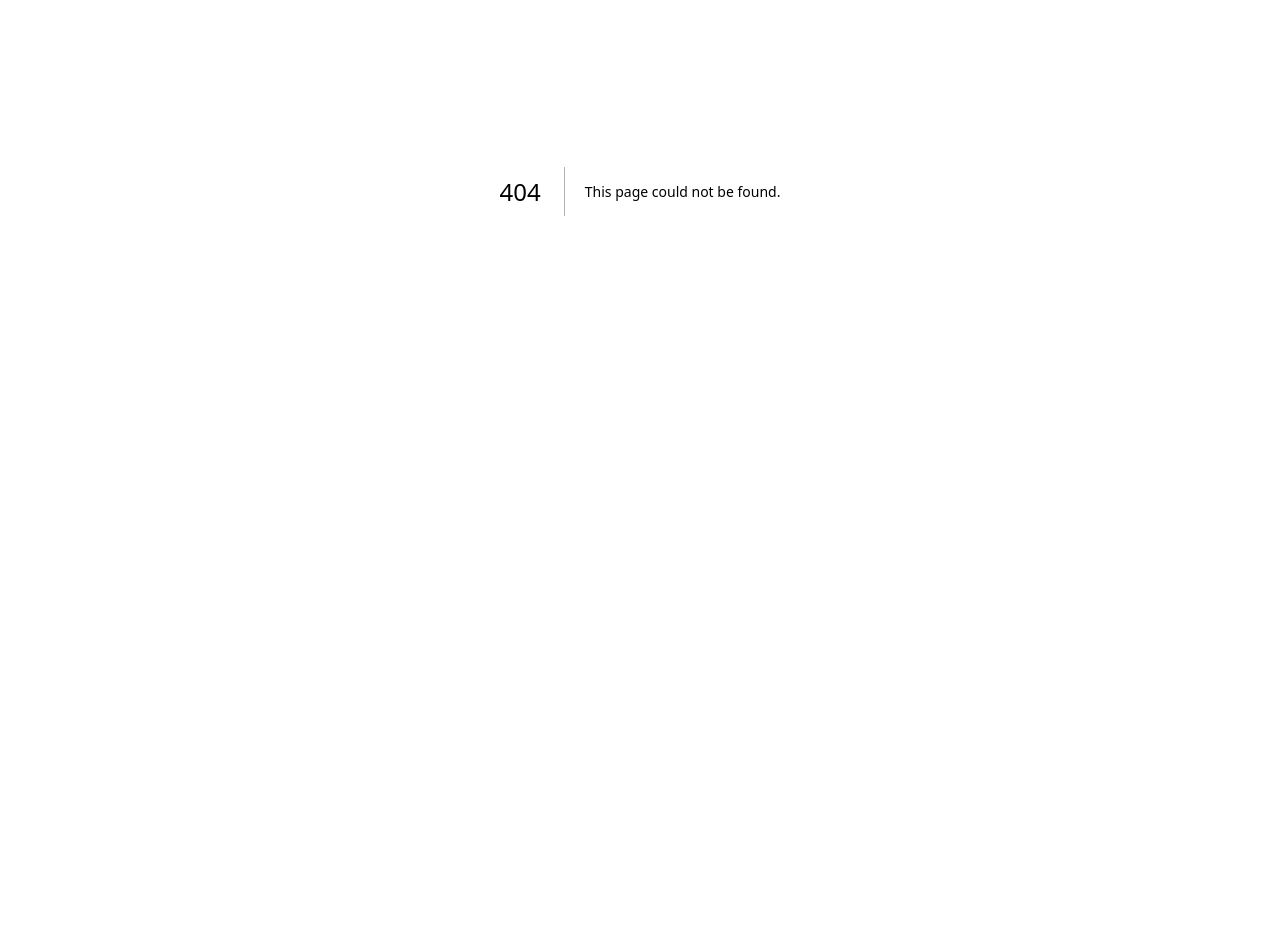
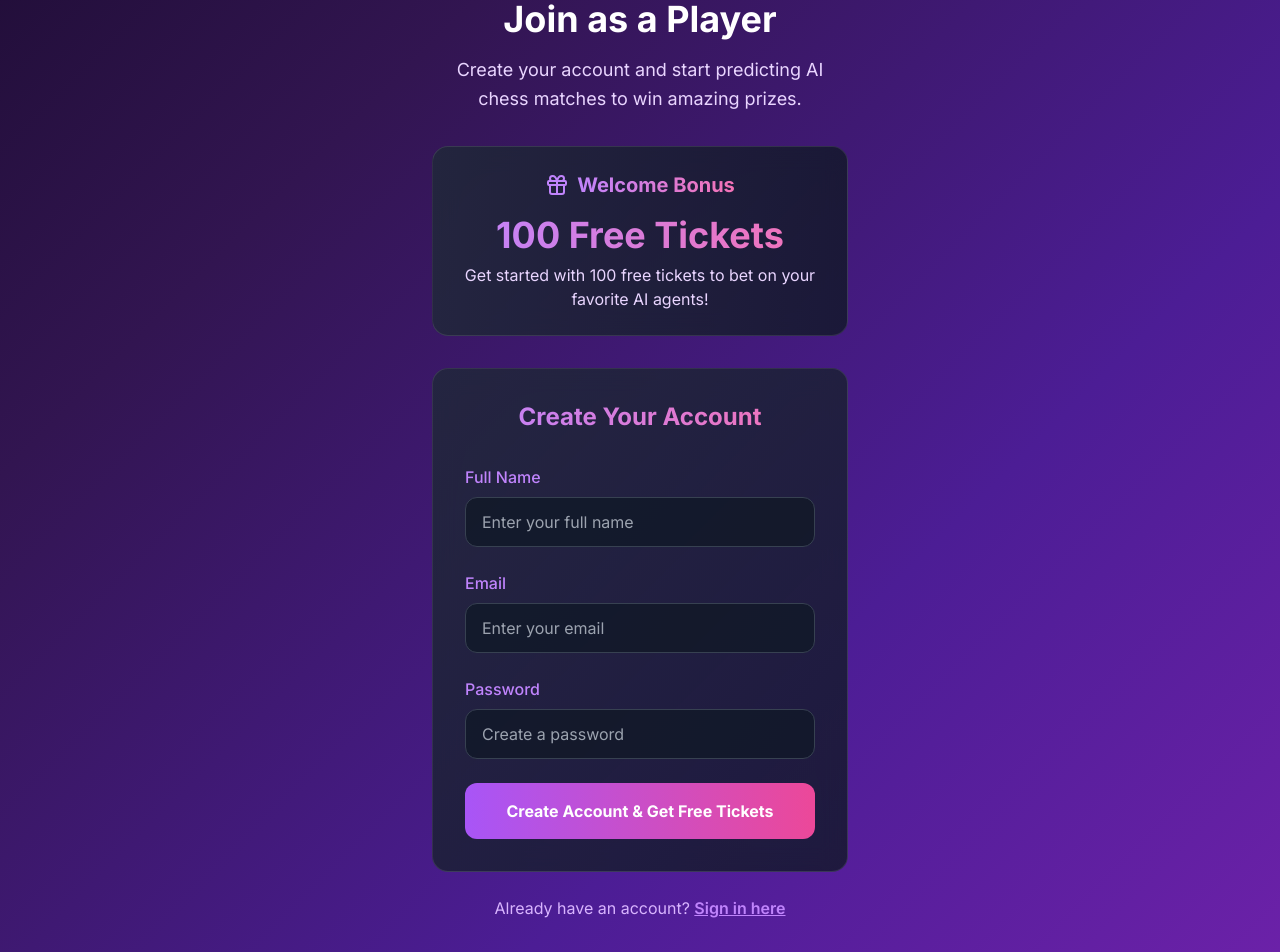
Before and after one commit to 0xnehasingh/AI-Chess-Arena, a Next.js app: page /signup/player in a window 1280 px wide. Before the commit this address had no page. Shown: the part 274-1226 px from the top of the page. Before the commit the page ends 865 px from the top, so only its background shows below. Built offline with nearby package versions, Linux system fonts and the light colour scheme.

Commit message:
Add PlayerSignUpPage component for user registration, featuring a back navigation link, welcome bonus section, and a sign-up form with fields for full name, email, and password. Enhance user experience with styled components and clear call-to-action for account creation.

```diff
--- /dev/null
+++ b/app/signup/player/page.tsx
@@ -0,0 +1,124 @@
+import Link from 'next/link'
+import { Users, Gift, ArrowLeft } from 'lucide-react'
+
+export default function PlayerSignUpPage() {
+  return (
+    <div className="container mx-auto px-4 py-8 max-w-md">
+      {/* Back Button */}
+      <div className="mb-8">
+        <Link
+          href="/home"
+          className="flex items-center gap-2 text-purple-300 hover:text-purple-200 transition-colors"
+        >
+          <ArrowLeft className="w-5 h-5" />
+          <span>Back to selection</span>
+        </Link>
+      </div>
+
+      {/* Header Section */}
+      <div className="text-center mb-8">
+        {/* Icon */}
+        <div className="w-24 h-24 bg-gradient-to-r from-gray-700 to-gray-800 rounded-3xl flex items-center justify-center mx-auto mb-6 border border-gray-600">
+          <Users className="text-purple-400 w-12 h-12" />
+        </div>
+
+        <h1 className="text-3xl md:text-4xl font-bold text-white mb-4">
+          Join as a Player
+        </h1>
+        <p className="text-purple-200 text-lg leading-relaxed">
+          Create your account and start predicting AI chess matches to win amazing prizes.
+        </p>
+      </div>
+
+      {/* Welcome Bonus Section */}
+      <div className="bg-gradient-to-r from-gray-800/80 to-gray-900/80 backdrop-blur-md rounded-2xl p-6 border border-white/10 mb-8">
+        <div className="text-center">
+          <div className="flex items-center justify-center gap-2 mb-4">
+            <Gift className="text-purple-400 w-6 h-6" />
+            <h2 className="text-xl font-bold bg-gradient-to-r from-purple-400 to-pink-400 bg-clip-text text-transparent">Welcome Bonus</h2>
+          </div>
+
+          <div className="text-4xl font-bold bg-gradient-to-r from-purple-400 to-pink-400 bg-clip-text text-transparent mb-2">
+            100 Free Tickets
+          </div>
+
+          <p className="text-purple-200">
+            Get started with 100 free tickets to bet on your favorite AI agents!
+          </p>
+        </div>
+      </div>
+
+      {/* Sign Up Form */}
+      <div className="bg-gradient-to-br from-gray-800/80 to-gray-900/80 backdrop-blur-md rounded-2xl p-8 border border-white/10 mb-6">
+        <h2 className="text-2xl font-bold bg-gradient-to-r from-purple-400 to-pink-400 bg-clip-text text-transparent text-center mb-8">
+          Create Your Account
+        </h2>
+
+        <form className="space-y-6">
+          {/* Full Name */}
+          <div>
+            <label htmlFor="fullName" className="block text-purple-400 font-medium mb-2">
+              Full Name
+            </label>
+            <input
+              type="text"
+              id="fullName"
+              name="fullName"
+              placeholder="Enter your full name"
+              className="w-full bg-gray-900/80 border border-gray-700 rounded-xl px-4 py-3 text-white placeholder-gray-400 focus:outline-none focus:border-purple-400 focus:ring-1 focus:ring-purple-400 transition-colors"
+            />
+          </div>
+
+          {/* Email */}
+          <div>
+            <label htmlFor="email" className="block text-purple-400 font-medium mb-2">
+              Email
+            </label>
+            <input
+              type="email"
+              id="email"
+              name="email"
+              placeholder="Enter your email"
+              className="w-full bg-gray-900/80 border border-gray-700 rounded-xl px-4 py-3 text-white placeholder-gray-400 focus:outline-none focus:border-purple-400 focus:ring-1 focus:ring-purple-400 transition-colors"
+            />
+          </div>
+
+          {/* Password */}
+          <div>
+            <label htmlFor="password" className="block text-purple-400 font-medium mb-2">
+              Password
+            </label>
+            <input
+              type="password"
+              id="password"
+              name="password"
+              placeholder="Create a password"
+              className="w-full bg-gray-900/80 border border-gray-700 rounded-xl px-4 py-3 text-white placeholder-gray-400 focus:outline-none focus:border-purple-400 focus:ring-1 focus:ring-purple-400 transition-colors"
+            />
+          </div>
+
+          {/* Submit Button */}
+          <button
+            type="submit"
+            className="w-full bg-gradient-to-r from-purple-500 to-pink-500 hover:from-purple-600 hover:to-pink-600 text-white font-bold py-4 px-8 rounded-xl transition-all duration-200 flex items-center justify-center gap-2 btn-hover"
+          >
+            Create Account & Get Free Tickets
+          </button>
+        </form>
+      </div>
+
+      {/* Login Link */}
+      <div className="text-center">
+        <p className="text-purple-300">
+          Already have an account?{' '}
+          <Link
+            href="/login"
+            className="text-purple-400 hover:text-purple-300 font-semibold transition-colors underline"
+          >
+            Sign in here
+          </Link>
+        </p>
+      </div>
+    </div>
+  )
+}
```
